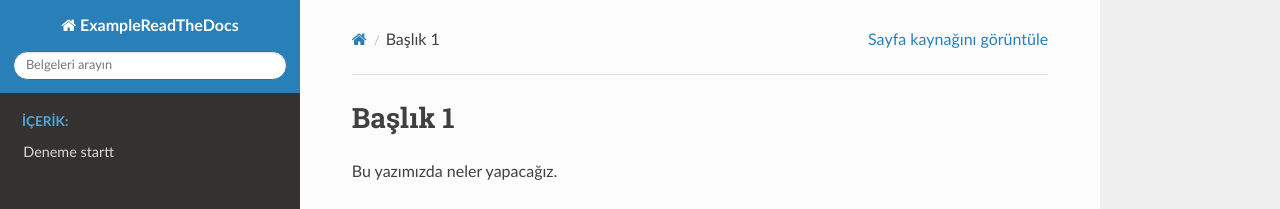
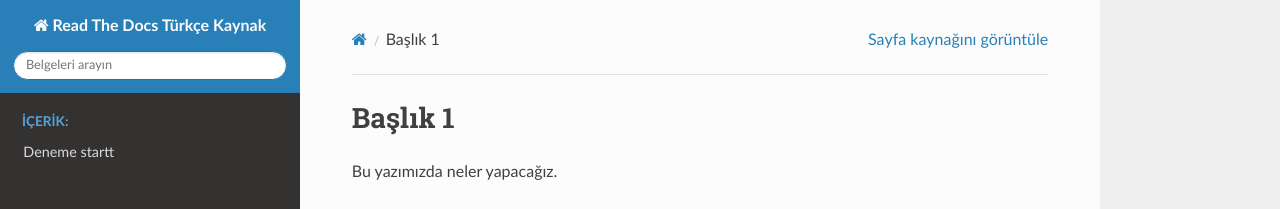
Before and after one commit to bahadir07/ReadTheDocs, a Sphinx documentation site: the page built from source/index.rst, in a window 1280 px wide. Shown: the top 209 px of the page. Built offline with Sphinx 7.4.7 and the Read the Docs theme 2.0.0, drawn with Linux system fonts in a browser that asks for light colours.

Commit message:
başlık

```diff
--- a/source/conf.py
+++ b/source/conf.py
@@ -6,7 +6,7 @@
 # -- Project information -----------------------------------------------------
 # https://www.sphinx-doc.org/en/master/usage/configuration.html#project-information
 
-project = 'ExampleReadTheDocs'
+project = 'Read The Docs Türkçe Kaynak'
 copyright = '2022, Bahadır TOP'
 author = 'Bahadır TOP'
 release = 'C:\\Users\\Bahadır\\source\\ReadTheDocs'
```
